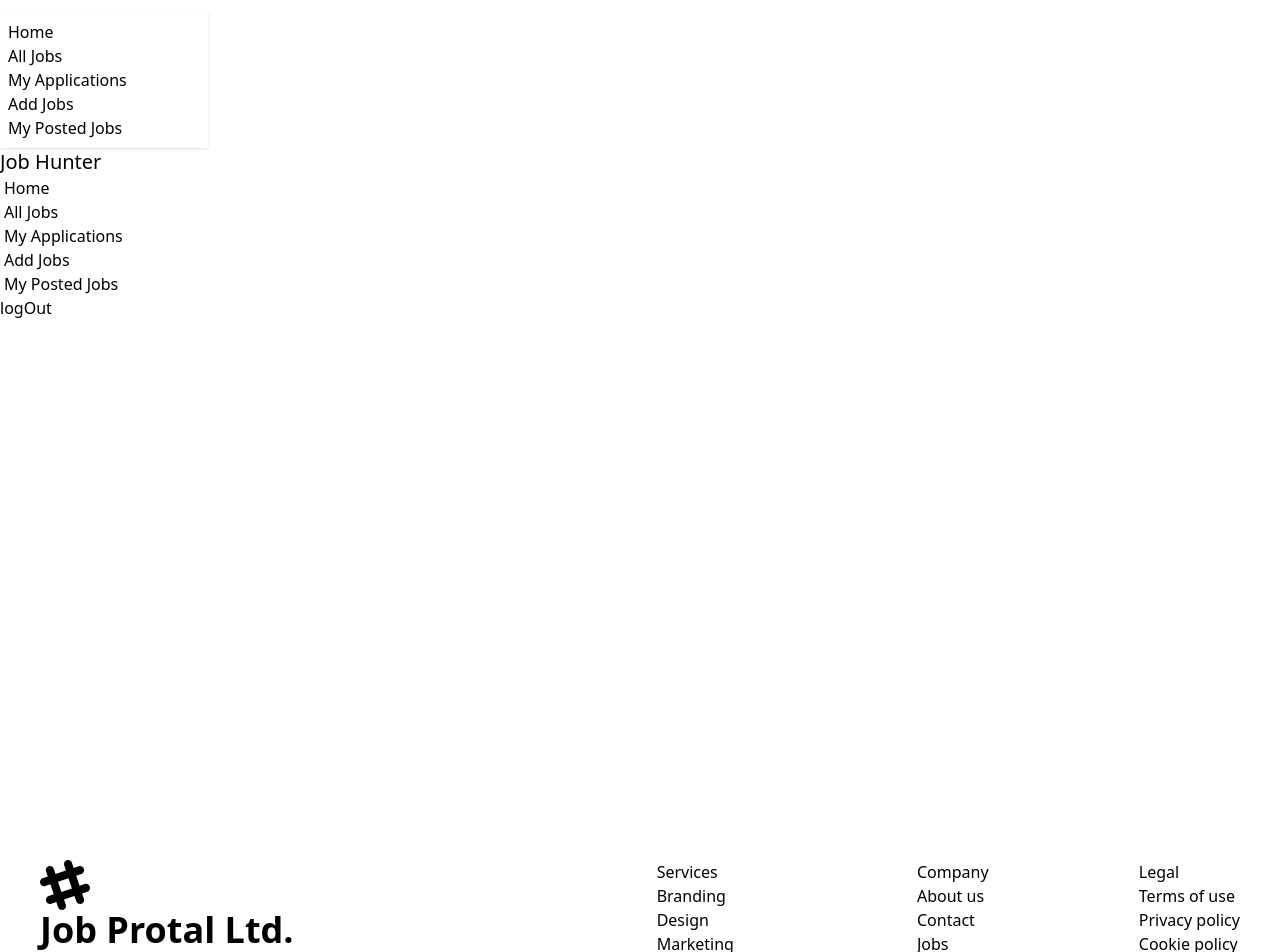
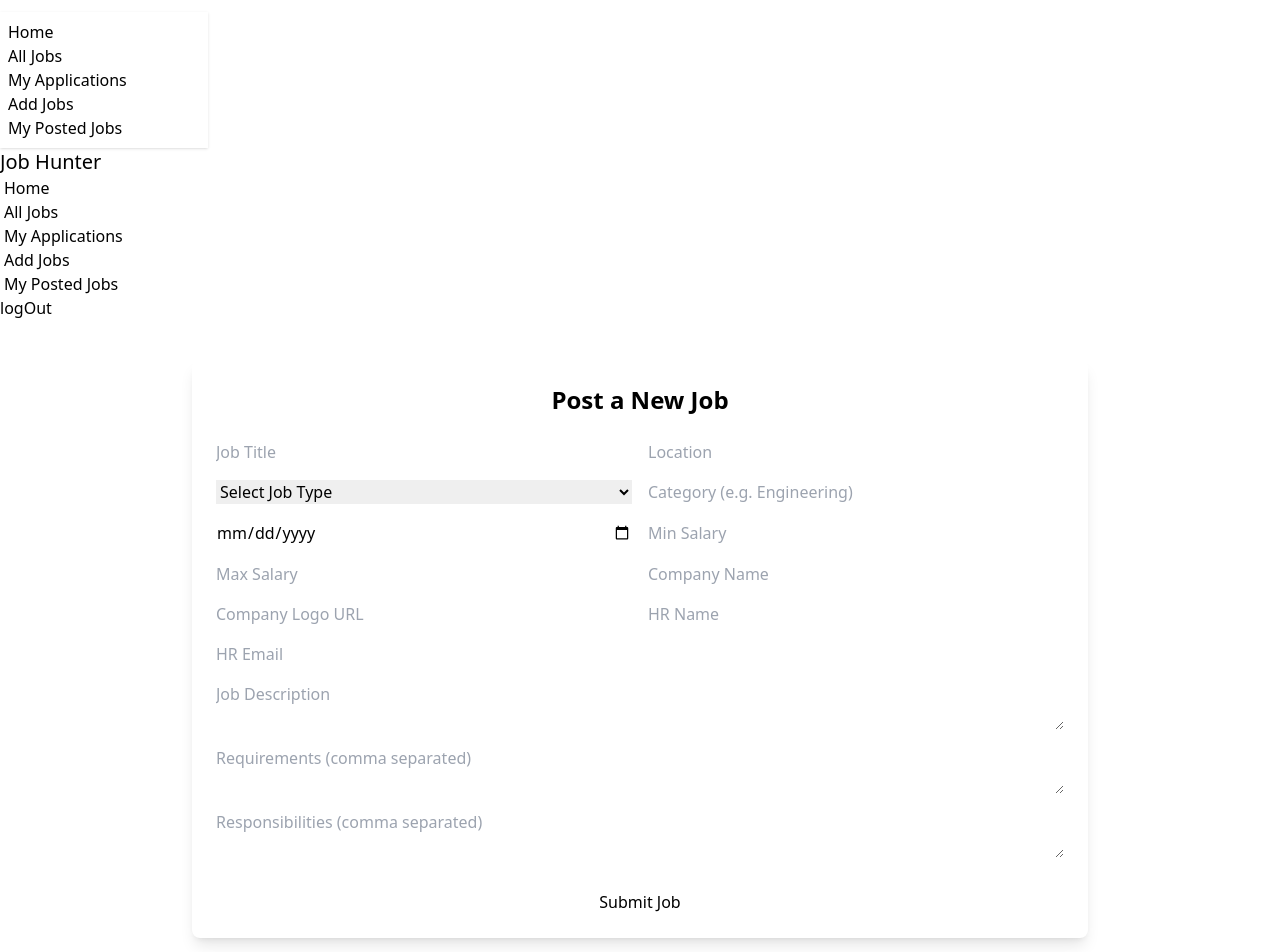
Before and after one commit to mdriyajulislamakash11/job-protal-practice-client-site, a React (Vite) app: page /AddJobs in a window 1280 px wide. Shown: the top 952 px of the page. Built offline with nearby package versions, Linux system fonts and the light colour scheme; no server answers; sample sign-in values are in the browser's storage.

Commit message:
add job form crerates

```diff
--- a/src/pages/AddJobs.jsx
+++ b/src/pages/AddJobs.jsx
@@ -1,11 +1,100 @@
-import React from 'react';
+import React from "react";
 
 const AddJobs = () => {
-    return (
-        <div>
+  const handleSubmit = (e) => {
+    e.preventDefault();
+    const form = e.target;
 
+    const job = {
+      title: form.title.value,
+      location: form.location.value,
+      jobType: form.jobType.value,
+      category: form.category.value,
+      applicationDeadline: form.deadline.value,
+      salaryRange: {
+        min: form.salaryMin.value,
+        max: form.salaryMax.value,
+      },
+      description: form.description.value,
+      company: form.company.value,
+      company_logo: form.logo.value,
+      hr_email: form.hr_email.value,
+      hr_name: form.hr_name.value,
+      requirements: form.requirements.value.split(","),
+      responsibilities: form.responsibilities.value.split(","),
+      status: "active",
+    };
+
+    console.log("New Job Data:", job);
+
+    // fetch to backend:
+    fetch("http://localhost:5000/jobs", {
+      method: "POST",
+      headers: {
+        "content-type": "application/json",
+      },
+      body: JSON.stringify(job),
+    })
+      .then((res) => res.json())
+      .then((data) => {
+        console.log("Job Added:", data);
+        form.reset();
+        alert("Job posted successfully!");
+      });
+  };
+
+  return (
+    <div className="max-w-4xl mx-auto p-6 bg-white shadow-lg my-10 rounded-lg">
+      <h2 className="text-2xl font-bold mb-6 text-center">Post a New Job</h2>
+      <form onSubmit={handleSubmit} className="grid grid-cols-1 md:grid-cols-2 gap-4">
+        <input name="title" type="text" placeholder="Job Title" className="input input-bordered w-full" required />
+        <input name="location" type="text" placeholder="Location" className="input input-bordered w-full" required />
+        <select name="jobType" className="select select-bordered w-full" required>
+          <option disabled selected>
+            Select Job Type
+          </option>
+          <option>Remote</option>
+          <option>Onsite</option>
+          <option>Hybrid</option>
+        </select>
+        <input name="category" type="text" placeholder="Category (e.g. Engineering)" className="input input-bordered w-full" required />
+        <input name="deadline" type="date" className="input input-bordered w-full" required />
+        <input name="salaryMin" type="number" placeholder="Min Salary" className="input input-bordered w-full" required />
+        <input name="salaryMax" type="number" placeholder="Max Salary" className="input input-bordered w-full" required />
+        <input name="company" type="text" placeholder="Company Name" className="input input-bordered w-full" required />
+        <input name="logo" type="url" placeholder="Company Logo URL" className="input input-bordered w-full" required />
+        <input name="hr_name" type="text" placeholder="HR Name" className="input input-bordered w-full" required />
+        <input name="hr_email" type="email" placeholder="HR Email" className="input input-bordered w-full" required />
+
+        <textarea
+          name="description"
+          placeholder="Job Description"
+          className="textarea textarea-bordered col-span-1 md:col-span-2"
+          required
+        ></textarea>
+
+        <textarea
+          name="requirements"
+          placeholder="Requirements (comma separated)"
+          className="textarea textarea-bordered col-span-1 md:col-span-2"
+          required
+        ></textarea>
+
+        <textarea
+          name="responsibilities"
+          placeholder="Responsibilities (comma separated)"
+          className="textarea textarea-bordered col-span-1 md:col-span-2"
+          required
+        ></textarea>
+
+        <div className="col-span-1 md:col-span-2 text-center">
+          <button type="submit" className="btn btn-primary w-1/2 mt-4">
+            Submit Job
+          </button>
         </div>
-    );
+      </form>
+    </div>
+  );
 };
 
 export default AddJobs;
```
